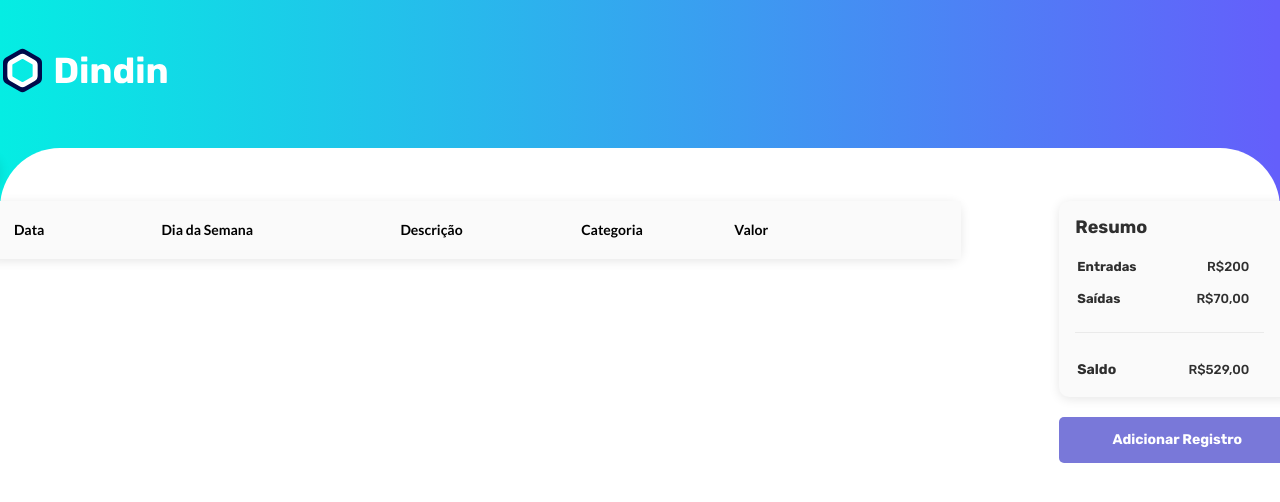
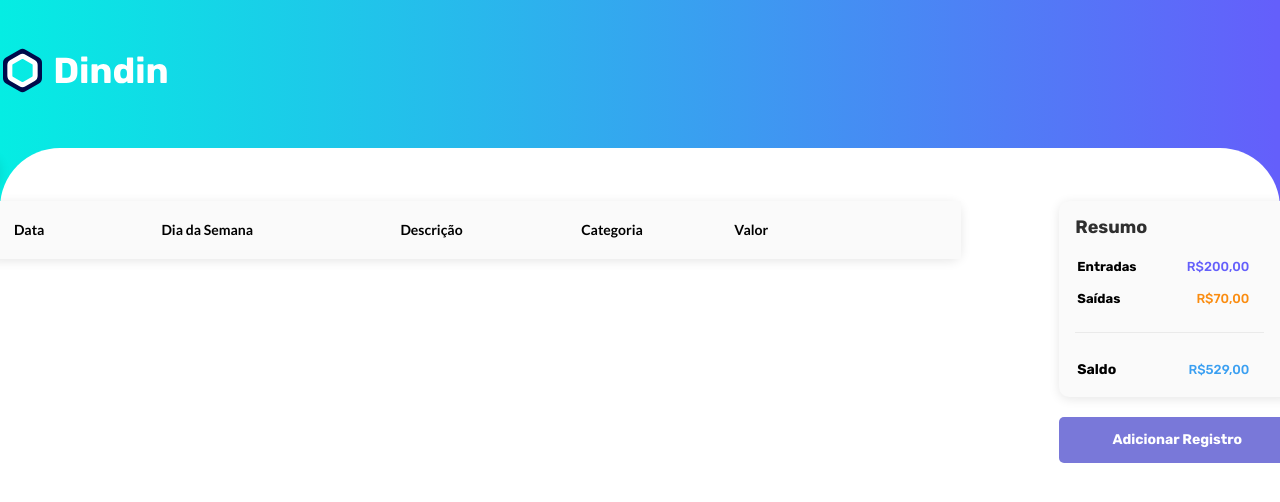
Before and after one commit to milecruz26/desafio04-cubos-app-dindin, a React (Vite) app in the folder frontend/: page /home in a window 1280 px wide. Shown: the top 502 px of the page. Built offline with nearby package versions, Linux system fonts and the light colour scheme.

Commit message:
add função cores nos valores

```diff
--- a/frontend/src/components/ModalRegister/index.jsx
+++ b/frontend/src/components/ModalRegister/index.jsx
@@ -26,6 +26,7 @@ export const ModalRegister = ({ addRegister, setAddRegister, transacao, setTrans
     const registroComId = {
       ...registro,
       id: nextId,
+      clickEntraceExit
     };
 
 
--- a/frontend/src/components/Tabela/index.jsx
+++ b/frontend/src/components/Tabela/index.jsx
@@ -1,11 +1,22 @@
 
 import './styles.css'
+import '../../../src/global.css'
 import EditIcon from '../../assets/icons-8-editar-3.svg'
 import TrashIcon from '../../assets/icons-8-lixo-1.svg'
+import { useState } from 'react'
 
+//verificar a função de deletar no ícone lixeira
 
 export const Tabela = ({ transacao }) => {
-  // const { data, descricao, categoria, valor } = regis
+
+  const [items, setItems] = useState(transacao.id);
+
+  const handleDeleteItem = (itemId) => {
+    console.log("Delete item with ID:", itemId);
+    const updatedItems = items.filter((transacao) => transacao.id !== itemId);
+    console.log("Updated Items:", updatedItems);
+    setItems(updatedItems);
+  };
   return (
 
     <div className='table'>
@@ -33,18 +44,22 @@ export const Tabela = ({ transacao }) => {
             <tr key={transacao.id}>
               <td>{transacao.data}</td>
               <td>Quarta</td>
-              <td>{transacao.descricao}</td>
-              <td>{transacao.categoria}</td>
-              <td>R$ {transacao.valor}</td>
+              <td className='table-description'>{transacao.descricao}</td>
+              <td className='table-category'>{transacao.categoria}</td>
+              <td className='table-value'
+                style={transacao.clickEntraceExit ? { color: '#FA8C10' } : { color: '#7B61FF' }}
+              >R$ {transacao.valor}</td>
               <td className='edit-icon'>
                 <img src={EditIcon} alt="editar"
                   style={{ cursor: 'pointer' }} />
                 <img src={TrashIcon} alt="deletar"
-                  style={{ marginLeft: '13px', cursor: 'pointer' }} />
+                  style={{ marginLeft: '13px', cursor: 'pointer' }}
+                  onClick={() => handleDeleteItem(transacao.id)} />
               </td>
             </tr>
 
           ))}
+
         </tbody>
       </table>
     </div>
--- a/frontend/src/components/Tabela/styles.css
+++ b/frontend/src/components/Tabela/styles.css
@@ -34,6 +34,13 @@
   line-height: normal;
 }
 
+.table-value {
+  font-family: var(--font-family-lato);
+  color: #7B61FF;
+  font-size: 0.875rem;
+  font-weight: 700;
+}
+
 .table tr,
 td {
   width: 60.25rem;
--- a/frontend/src/pages/Home/index.jsx
+++ b/frontend/src/pages/Home/index.jsx
@@ -3,7 +3,6 @@ import '../../global.css'
 
 import { Tabela } from '../../components/Tabela'
 import { ModalRegister } from '../../components/ModalRegister';
-// import { ResumeTable } from '../../components/ResumeTable'
 import { FilterButton } from '../../components/FilterButton'
 import { HeaderLogo } from '../../components/HeaderLogo'
 
@@ -24,15 +23,6 @@ export const Home = () => {
           <FilterButton />
 
           <div className='description'>
-            {/* {transacao.map((regis) => (
-              <Tabela
-                key={regis.id}
-                regis={regis}
-              />
-
-            )
-            )} */}
-
             <Tabela transacao={transacao} />
             <div className='container-resume'>
               <div className='resume'>
@@ -40,17 +30,17 @@ export const Home = () => {
                   <h2>Resumo</h2>
                   <tr>
                     <th scope='row'>Entradas</th>
-                    <td>R$200</td>
+                    <td className='entrace'>R$200,00</td>
                   </tr>
 
                   <tr>
-                    <th scope='row'>Saídas</th>
-                    <td>R$70,00</td>
+                    <th scope='row' >Saídas</th>
+                    <td className='exit'>R$70,00</td>
                   </tr>
                   <hr />
                   <tr>
-                    <th scope='row' className='saldo'>Saldo</th>
-                    <td>R$529,00</td>
+                    <th scope='row' className='balance-txt'>Saldo</th>
+                    <td className='balance'>R$529,00</td>
                   </tr>
                 </table>
               </div>
--- a/frontend/src/pages/Home/styles.css
+++ b/frontend/src/pages/Home/styles.css
@@ -51,14 +51,16 @@
 .table-resume {
   margin: 1rem;
   display: flex;
+
   flex-direction: column;
+
   text-align: justify;
+  font-family: var(--font-family-rubik);
 }
 
 .table-resume h2 {
   height: 2rem;
   color: #2F2F2F;
-  font-family: var(--font-family-rubik);
   font-size: 1.125rem;
   font-style: normal;
   font-weight: 700;
@@ -79,10 +81,7 @@ tr {
   width: 11rem;
 }
 
-.table-resume tr,
-td {
-  color: #2F2F2F;
-  font-family: var(--font-family-rubik);
+.table-resume tr {
   font-size: 0.8125rem;
   font-style: normal;
   font-weight: 500;
@@ -90,11 +89,24 @@ td {
   border-bottom: none;
 }
 
+.entrace {
+  color: #645FFB;
+}
+
+.balance {
+  color: #3A9FF1;
+}
+
+.exit {
+  color: #FA8C10;
+
+}
+
 .table-resume td {
   text-align: right;
 }
 
-.table-resume .saldo {
+.table-resume .balance-txt {
   font-weight: 700;
   font-size: 0.875rem;
 }
```
Also changed, not shown: 1 other file (tests, documents, lock files or other folders).
